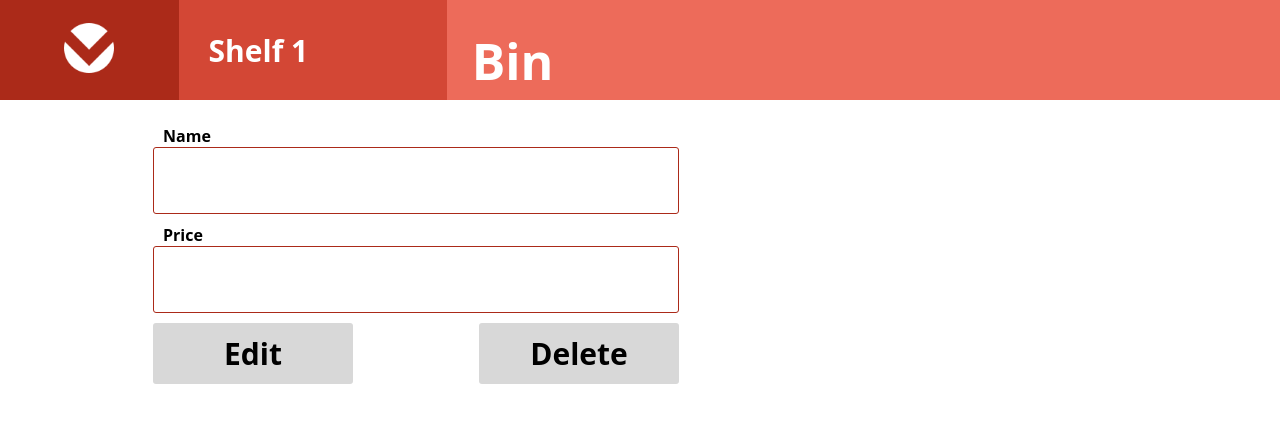
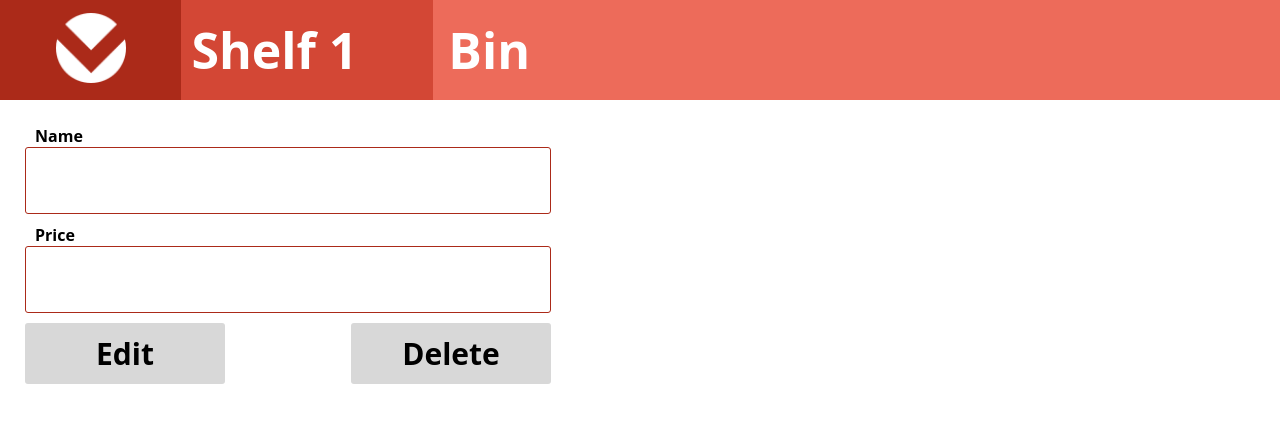
Before and after one commit to dawsonnelson/async-1-revised, a React (Create React App) app: page /bin/1 in a window 1280 px wide. Shown: the top 422 px of the page. Built offline with nearby package versions, Linux system fonts and the light colour scheme; no server answers.

Commit message:
september 20th 12:00pm fixed some css for bin and create bin

```diff
--- a/src/components/Items/Items.css
+++ b/src/components/Items/Items.css
@@ -5,11 +5,11 @@
     display: flex;
 }
 
-.white {
+/* .white {
     width: 10%;
     min-width: 120px;
     height: 100%;
-}
+} */
 
 .content {
     width: 90%;
--- a/src/components/Items/Items.js
+++ b/src/components/Items/Items.js
@@ -32,7 +32,6 @@ export default class Items extends Component {
     }
 
     handleNameInput(val){
-        console.log(val)
         this.setState({
             binName: val
         })
--- a/src/components/Nav/Nav-bin.css
+++ b/src/components/Nav/Nav-bin.css
@@ -9,7 +9,7 @@
 }
 
 .shelf-image {
-    width: 50px;
+    width: 70px;
 }
 
 .shelf-title-box {
@@ -30,7 +30,8 @@
 .shelf-title {
     font-weight: 700;
     font-family: Open Sans,sans-serif;
-    font-size: 30px;
+    font-size: 50px;
+
 }
 
 .shelf-bin-box {
@@ -46,3 +47,9 @@
 
 
 }
+
+.shelf-bin-title{
+    color: white;
+    margin-left: 15px;
+    font-size: 50px;
+}
--- a/src/components/Nav/Nav-create.css
+++ b/src/components/Nav/Nav-create.css
@@ -63,7 +63,8 @@
 
   .shelf-title-box {
     display: flex;
-    align-items: center;
+    align-items: left;
+    margin-left: 10px;
   }
 
   .shelf-title {
@@ -106,16 +107,18 @@
 
   .shelf-bin-box {
       background-color: #ffb8af;
-      color:black;
+      color: #ffb8af;
       width: 100%;
       display: flex;
       justify-content: left;
+
   }
 
-  .shelf-bin-title {
+  .shelf-create-title {
       font-size: 50px;
-      margin-top: 21px;
-      margin-left: 25px;
+      /* margin-top: 21px; */
+      margin-left: 12.5px;
+      color:black;
   }
 
   /* a {
--- a/src/components/Nav/Nav-create.js
+++ b/src/components/Nav/Nav-create.js
@@ -18,7 +18,7 @@ export default function NavBin (props){
                         <Link to = {`/bins/${param2}`}><span className = 'shelf-title'> Shelf {param2} </span></Link>
                     </div>
                     <div className = 'shelf-bin-box'>
-                        <span className = 'shelf-bin-title'> Add to Bin {param3} </span>
+                        <span className = 'shelf-create-title'> Add to Bin {param3} </span>
                     </div>
                 </div>
             )
```
